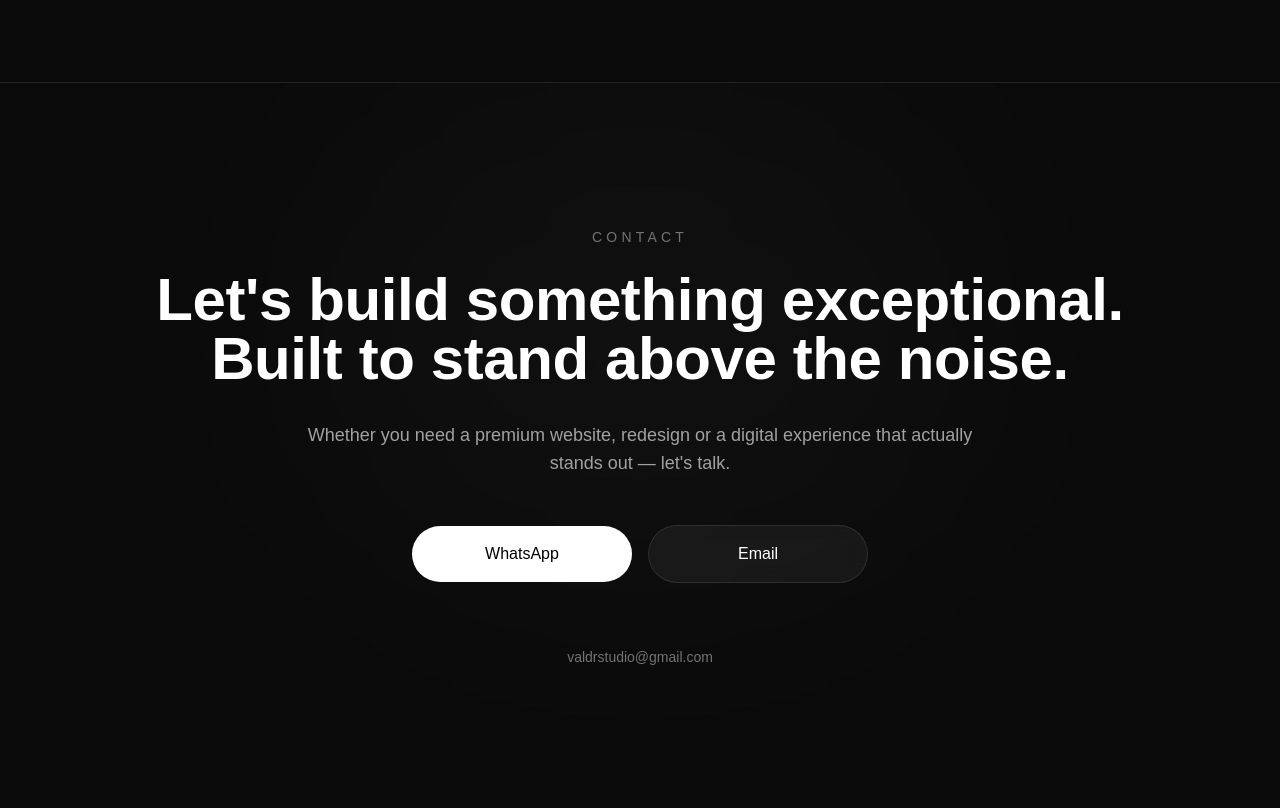
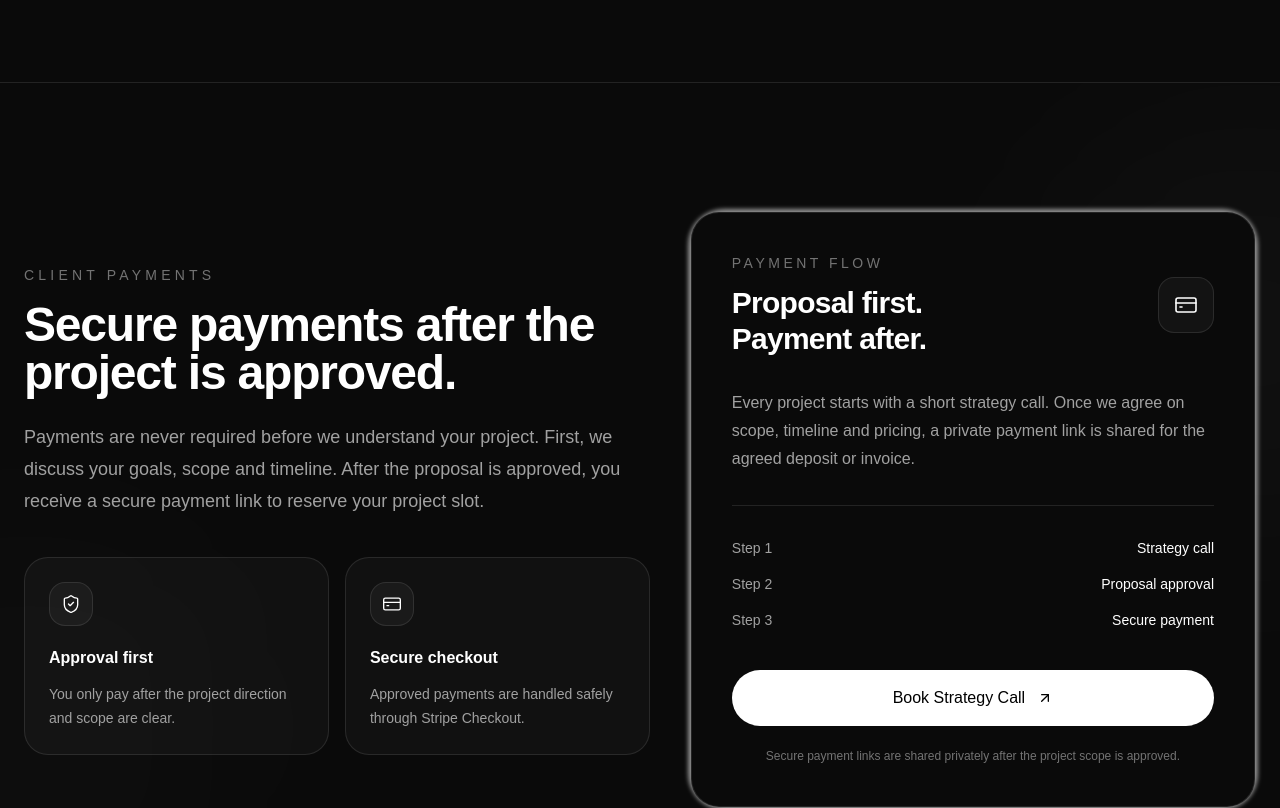
Before and after one commit to VikingVile/Valdr-Studio, a Next.js app: page / in a window 1280 px wide. Shown: the part 5880-6688 px from the top of the page. Built offline with nearby package versions, Linux system fonts and the light colour scheme.

Commit message:
Add Stripe payment flow and privet payment section

```diff
--- /dev/null
+++ b/app/api/checkout/route.ts
@@ -0,0 +1,29 @@
+import { NextResponse } from "next/server";
+import Stripe from "stripe";
+
+const stripe = new Stripe(process.env.STRIPE_SECRET_KEY!);
+
+export async function POST() {
+  const siteUrl = process.env.NEXT_PUBLIC_SITE_URL || "http://localhost:3000";
+
+  const session = await stripe.checkout.sessions.create({
+    mode: "payment",
+    line_items: [
+      {
+        price_data: {
+          currency: "eur",
+          product_data: {
+            name: "VALDR STUDIO Website Deposit",
+            description: "Initial deposit for a premium website project.",
+          },
+          unit_amount: 25000,
+        },
+        quantity: 1,
+      },
+    ],
+    success_url: `${siteUrl}/success?session_id={CHECKOUT_SESSION_ID}`,
+    cancel_url: `${siteUrl}/cancel`,
+  });
+
+  return NextResponse.json({ url: session.url });
+}
--- /dev/null
+++ b/app/cancel/page.tsx
@@ -0,0 +1,26 @@
+export default function CancelPage() {
+  return (
+    <main className="flex min-h-screen items-center justify-center bg-[#0A0A0A] px-6 text-white">
+      <div className="max-w-xl text-center">
+        <p className="mb-4 text-sm uppercase tracking-[0.3em] text-neutral-500">
+          Payment Cancelled
+        </p>
+
+        <h1 className="text-4xl font-semibold tracking-tight sm:text-5xl">
+          No payment was completed.
+        </h1>
+
+        <p className="mt-6 text-lg leading-8 text-neutral-400">
+          You can return to the website and try again whenever you are ready.
+        </p>
+
+        <a
+          href="/"
+          className="mt-10 inline-flex rounded-full bg-white px-8 py-4 font-medium text-black transition hover:scale-105"
+        >
+          Back to Home
+        </a>
+      </div>
+    </main>
+  );
+}
--- a/app/page.tsx
+++ b/app/page.tsx
@@ -2,6 +2,7 @@ import Image from "next/image";
 import type { ReactNode } from "react";
 import FadeIn from "@/components/FadeIn";
 import TawkChat from "@/components/TawkChat";
+
 import {
   Sparkles,
   Globe,
@@ -15,6 +16,8 @@ import {
   ArrowUpRight,
   CheckCircle2,
   Check,
+  CreditCard,
+  ShieldCheck,
 } from "lucide-react";
 
 const services = [
@@ -610,6 +613,129 @@ export default function Home() {
         </section>
       </FadeIn>
 
+      {/*Pament*/}
+      <FadeIn>
+        <section
+          id="payment"
+          className="relative overflow-hidden border-t border-white/10 px-6 py-32"
+        >
+          <div className="absolute right-[-180px] top-10 h-[420px] w-[420px] rounded-full bg-white/[0.035] blur-[130px]" />
+          <div className="absolute bottom-0 left-[-180px] h-[420px] w-[420px] rounded-full bg-white/[0.025] blur-[130px]" />
+
+          <div className="relative z-10 mx-auto grid max-w-7xl gap-10 lg:grid-cols-[1.05fr_0.95fr] lg:items-center">
+            <div>
+              <p className="mb-4 text-sm uppercase tracking-[0.3em] text-neutral-500">
+                Client Payments
+              </p>
+
+              <h2 className="max-w-3xl text-4xl font-semibold tracking-tight sm:text-5xl">
+                Secure payments after the project is approved.
+              </h2>
+
+              <p className="mt-6 max-w-2xl text-lg leading-8 text-neutral-400">
+                Payments are never required before we understand your project.
+                First, we discuss your goals, scope and timeline. After the
+                proposal is approved, you receive a secure payment link to
+                reserve your project slot.
+              </p>
+
+              <div className="mt-10 grid gap-4 sm:grid-cols-2">
+                {[
+                  {
+                    icon: ShieldCheck,
+                    title: "Approval first",
+                    text: "You only pay after the project direction and scope are clear.",
+                  },
+                  {
+                    icon: CreditCard,
+                    title: "Secure checkout",
+                    text: "Approved payments are handled safely through Stripe Checkout.",
+                  },
+                ].map((item) => {
+                  const Icon = item.icon;
+
+                  return (
+                    <div
+                      key={item.title}
+                      className="rounded-[24px] border border-white/10 bg-white/[0.03] p-6"
+                    >
+                      <div className="mb-5 flex h-11 w-11 items-center justify-center rounded-2xl border border-white/10 bg-white/[0.04]">
+                        <Icon className="h-5 w-5 text-white" strokeWidth={1.6} />
+                      </div>
+
+                      <h3 className="font-semibold text-white">{item.title}</h3>
+
+                      <p className="mt-3 text-sm leading-6 text-neutral-400">
+                        {item.text}
+                      </p>
+                    </div>
+                  );
+                })}
+              </div>
+            </div>
+
+            <GlowCard innerClassName="p-8 md:p-10">
+              <div className="mb-8 flex items-center justify-between gap-6">
+                <div>
+                  <p className="text-sm uppercase tracking-[0.25em] text-neutral-500">
+                    Payment Flow
+                  </p>
+
+                  <h3 className="mt-3 text-3xl font-semibold tracking-tight">
+                    Proposal first.
+                    <br />
+                    Payment after.
+                  </h3>
+                </div>
+
+                <div className="flex h-14 w-14 items-center justify-center rounded-2xl border border-white/10 bg-white/[0.04]">
+                  <CreditCard className="h-6 w-6 text-white" strokeWidth={1.6} />
+                </div>
+              </div>
+
+              <p className="leading-7 text-neutral-400">
+                Every project starts with a short strategy call. Once we agree
+                on scope, timeline and pricing, a private payment link is shared
+                for the agreed deposit or invoice.
+              </p>
+
+              <div className="mt-8 space-y-4 border-t border-white/10 pt-8 text-sm text-neutral-400">
+                <div className="flex items-center justify-between">
+                  <span>Step 1</span>
+                  <span className="text-white">Strategy call</span>
+                </div>
+
+                <div className="flex items-center justify-between">
+                  <span>Step 2</span>
+                  <span className="text-white">Proposal approval</span>
+                </div>
+
+                <div className="flex items-center justify-between">
+                  <span>Step 3</span>
+                  <span className="text-white">Secure payment</span>
+                </div>
+              </div>
+
+              <div className="mt-10">
+                <a
+                  href="https://calendly.com/radivojevicdavor79/30min"
+                  target="_blank"
+                  rel="noopener noreferrer"
+                  className="inline-flex w-full items-center justify-center gap-3 rounded-full bg-white px-8 py-4 font-medium text-black transition hover:scale-[1.02]"
+                  >
+                    Book Strategy Call
+                    <ArrowUpRight className="h-4 w-4" />
+                  </a>
+              </div>
+
+              <p className="mt-5 text-center text-xs leading-5 text-neutral-500">
+                Secure payment links are shared privately after the project scope is approved.
+              </p>
+            </GlowCard>
+          </div>
+        </section>
+      </FadeIn>
+
       {/* CONTACT / CTA */}
       <FadeIn>
         <section
--- /dev/null
+++ b/app/success/page.tsx
@@ -0,0 +1,27 @@
+export default function SuccessPage() {
+  return (
+    <main className="flex min-h-screen items-center justify-center bg-[#0A0A0A] px-6 text-white">
+      <div className="max-w-xl text-center">
+        <p className="mb-4 text-sm uppercase tracking-[0.3em] text-neutral-500">
+          Payment Successful
+        </p>
+
+        <h1 className="text-4xl font-semibold tracking-tight sm:text-5xl">
+          Your project deposit is confirmed.
+        </h1>
+
+        <p className="mt-6 text-lg leading-8 text-neutral-400">
+          Thank you. I will review the payment and contact you with the next
+          steps for your VALDR STUDIO project.
+        </p>
+
+        <a
+          href="/"
+          className="mt-10 inline-flex rounded-full bg-white px-8 py-4 font-medium text-black transition hover:scale-105"
+        >
+          Back to Home
+        </a>
+      </div>
+    </main>
+  );
+}
--- /dev/null
+++ b/components/CheckoutButton.tsx
@@ -0,0 +1,27 @@
+"use client";
+
+import { ArrowUpRight } from "lucide-react";
+
+export default function CheckoutButton() {
+  async function handleCheckout() {
+    const response = await fetch("/api/checkout", {
+      method: "POST",
+    });
+
+    const data = await response.json();
+
+    if (data.url) {
+      window.location.href = data.url;
+    }
+  }
+
+  return (
+    <button
+      onClick={handleCheckout}
+      className="inline-flex w-full items-center justify-center gap-3 rounded-full bg-white px-8 py-4 font-medium text-black transition hover:scale-[1.02]"
+    >
+      Open Secure Payment
+      <ArrowUpRight className="h-4 w-4" />
+    </button>
+  );
+}
--- a/package.json
+++ b/package.json
@@ -13,7 +13,8 @@
     "lucide-react": "^1.16.0",
     "next": "^16.2.6",
     "react": "19.2.4",
-    "react-dom": "19.2.4"
+    "react-dom": "19.2.4",
+    "stripe": "^22.1.1"
   },
   "devDependencies": {
     "@tailwindcss/postcss": "^4",
```
Also changed, not shown: 1 other file (tests, documents, lock files or other folders).
